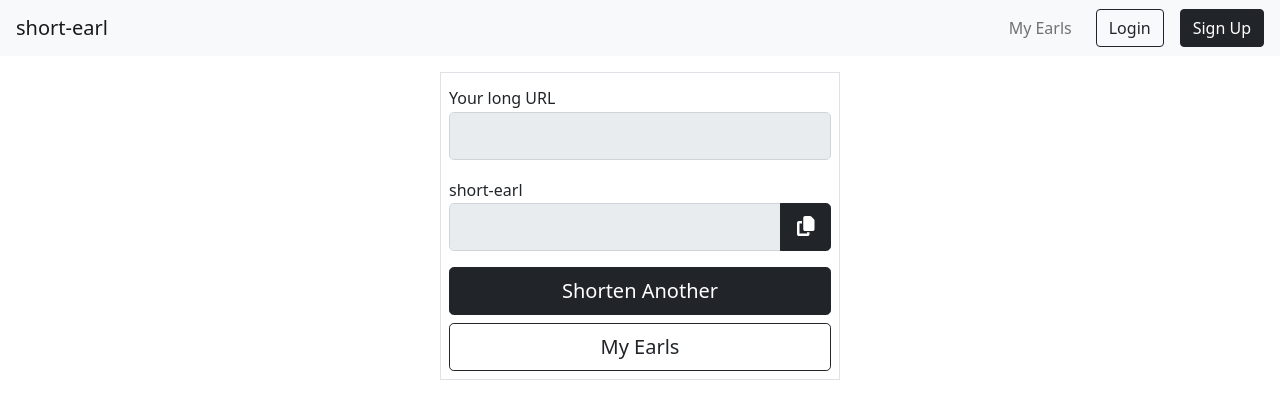
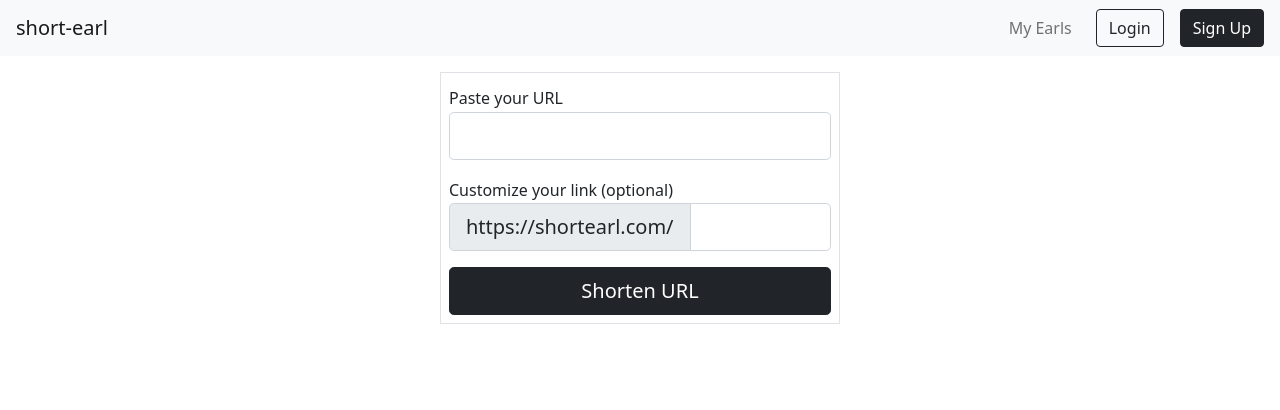
Before and after one commit to CameronCanning/short-earl, a React (Create React App) app in the folder client/: page /app in a window 1280 px wide. Shown: the top 410 px of the page. Built offline with nearby package versions, Linux system fonts and the light colour scheme.

Commit message:
copy button timeout

```diff
--- a/client/src/components/short.js
+++ b/client/src/components/short.js
@@ -22,8 +22,7 @@ const Short = () => {
             error: ''
         }
     });
-    const [complete, setComplete] = useState(true);
-
+    const [complete, setComplete] = useState(false);
     const [showTooltip, setShowTooltip] = useState(false);
     const target = useRef(null);
 
@@ -116,7 +115,10 @@ const Short = () => {
                                 onClick={() => {
                                     navigator.clipboard.writeText(form.short);
                                     setShowTooltip(true);
-                                    setTimeout(() => setShowTooltip(false), 1000);
+                                    setTimeout(() => {
+                                        target.current.blur();
+                                        setShowTooltip(false);
+                                    }, 1500);
                                     }}
                                 ref={target}
                             >
```
